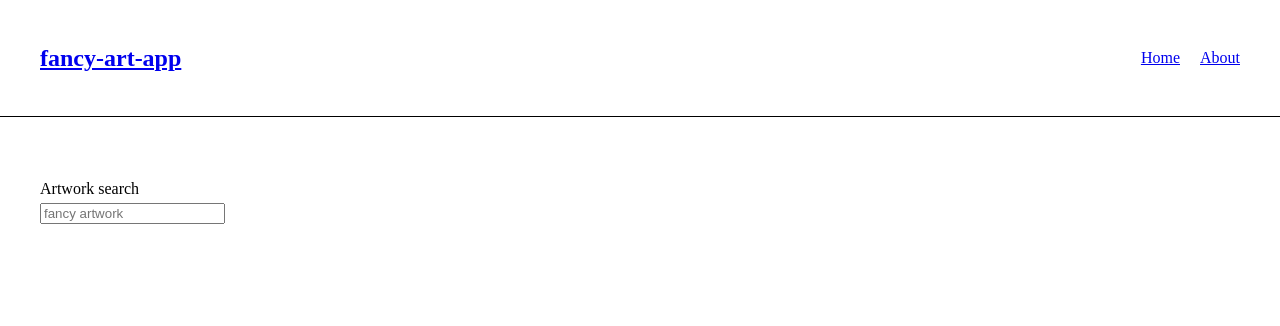
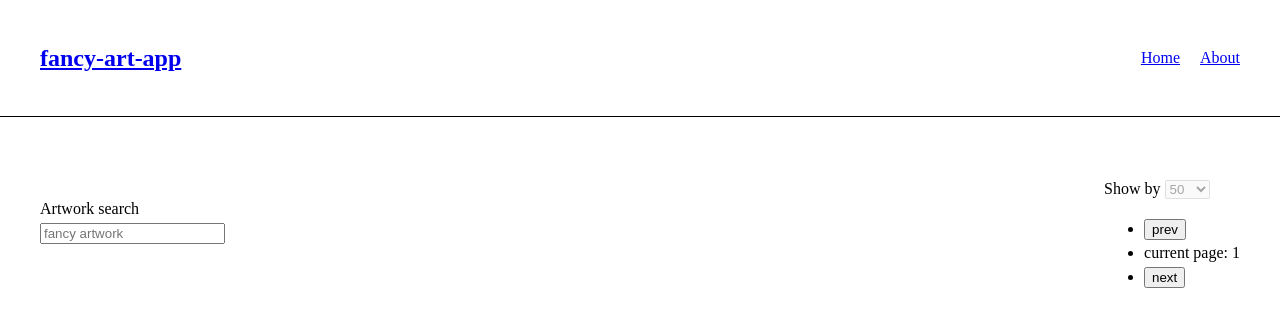
Before and after one commit to selfcodedmind/fancy-art-app, a Vue app: page / in a window 1280 px wide. Shown: the top 326 px of the page. Built offline with nearby package versions, Linux system fonts and the light colour scheme.

Commit message:
feat: basic pagination

```diff
--- a/package.json
+++ b/package.json
@@ -43,7 +43,7 @@
     "npm-run-all": "^4.1.5",
     "prettier": "^3.0.0",
     "start-server-and-test": "^2.0.0",
-    "typescript": "~5.1.6",
+    "typescript": "~5.0.4",
     "vite": "^4.4.9",
     "vitest": "^0.34.2",
     "vue-tsc": "^1.8.8"
--- /dev/null
+++ b/src/components/ArtworksPagination.vue
@@ -0,0 +1,81 @@
+<script setup lang="ts">
+import { useArtworksStore } from '@/stores/artworksStore'
+import { computed } from 'vue'
+import { useOffsetPagination } from '@vueuse/core'
+
+const artworksStore = useArtworksStore()
+const pagination = computed(() => artworksStore.pagination)
+const viewBy = computed(() => artworksStore.viewBy)
+
+const viewByOptions = [20, 50, 100]
+
+const fromPageCount = computed(() => {
+  if (!pagination.value) return
+  return (pagination.value.current_page - 1) * viewBy.value + 1
+})
+
+const toPageCount = computed(() => {
+  if (!pagination.value) return
+
+  const isOnLastPage = pagination.value.current_page === pagination.value.total_pages
+
+  return isOnLastPage ? pagination.value?.total : pagination.value?.current_page * viewBy.value
+})
+
+const handleViewByChange = (value: 20 | 50 | 100) => {
+  artworksStore.viewBy = value
+}
+
+function changePage({ currentPage }: { currentPage: number }) {
+  artworksStore.searchArtworks(artworksStore.currentSearchQuery, currentPage)
+}
+
+const { currentPage, currentPageSize, pageCount, isFirstPage, isLastPage, prev, next } =
+  useOffsetPagination({
+    total: pagination.value?.total,
+    page: 1,
+    pageSize: viewBy.value,
+    onPageChange: changePage
+  })
+</script>
+
+<template>
+  <div class="pagination">
+    <div v-if="pagination?.total" class="pagination__range">
+      {{ fromPageCount }} - {{ toPageCount }} from
+      {{ pagination?.total }}
+    </div>
+    <div class="">
+      <label for="">
+        Show by
+        <select
+          name="view-by"
+          :disabled="!pagination?.total || pagination?.total <= artworksStore.viewBy"
+          @change="
+            handleViewByChange(Number(($event.target as HTMLSelectElement).value) as 20 | 50 | 100)
+          "
+        >
+          <option
+            v-for="option in viewByOptions"
+            :key="option"
+            :value="option"
+            :selected="artworksStore.viewBy === option"
+          >
+            {{ option }}
+          </option>
+        </select>
+      </label>
+    </div>
+    <div class="">
+      <ul>
+        <li>
+          <button @click="prev">prev</button>
+        </li>
+        <li>current page: {{ currentPage }}</li>
+        <li>
+          <button @click="next">next</button>
+        </li>
+      </ul>
+    </div>
+  </div>
+</template>
--- a/src/components/ArtworksSearch.vue
+++ b/src/components/ArtworksSearch.vue
@@ -1,24 +1,15 @@
 <script setup lang="ts">
 import { ref } from 'vue'
-import { artworksService } from '@/services/artworksService'
 import { watchDebounced } from '@vueuse/core'
 import { useArtworksStore } from '@/stores/artworksStore'
 
 const searchQuery = ref('')
 const artworksStore = useArtworksStore()
-const handleSearch = async (searchQuery: string) => {
-  if (!searchQuery) return
-
-  const response = await artworksService.searchArtworks(searchQuery)
-  if (!response) return
-
-  artworksStore.images = response.data.data
-}
 
 watchDebounced(
   searchQuery,
   () => {
-    handleSearch(searchQuery.value)
+    artworksStore.searchArtworks(searchQuery.value)
   },
   { debounce: 500 }
 )
--- /dev/null
+++ b/src/components/ArtworksWrap.vue
@@ -0,0 +1,34 @@
+<script setup lang="ts">
+import ArtworksSearch from '@/components/ArtworksSearch.vue'
+import ArtworksImages from '@/components/ArtworksImages.vue'
+import ArtworksPagination from '@/components/ArtworksPagination.vue'
+</script>
+
+<template>
+  <main class="artworks">
+    <div class="artworks__header">
+      <ArtworksSearch class="artworks__search" />
+      <ArtworksPagination />
+    </div>
+    <ArtworksImages />
+  </main>
+</template>
+
+<style scoped lang="scss">
+.artworks {
+  padding: 40px;
+
+  // .artworks__header
+  &__header {
+    display: flex;
+    justify-content: space-between;
+    align-items: center;
+    gap: 20px;
+  }
+
+  // .artworks__search
+  &__search {
+    margin-bottom: 40px;
+  }
+}
+</style>
--- a/src/services/artworksService.ts
+++ b/src/services/artworksService.ts
@@ -1,12 +1,15 @@
 import { apiService } from '@/services/apiService'
 import type { TArtworksSearchResponse } from '@/types/artworksTypes'
+import type { TViewBy } from '@/types/artworksTypes'
 
 class ArtworksService {
-  async searchArtworks(searchQuery: string) {
+  async searchArtworks(searchQuery: string, viewBy: TViewBy, page: number) {
     return await apiService.get<TArtworksSearchResponse>('v1/artworks/search', {
       params: {
         q: searchQuery,
-        fields: 'image_id'
+        fields: 'image_id',
+        limit: viewBy,
+        page
       }
     })
   }
--- a/src/stores/artworksStore.ts
+++ b/src/stores/artworksStore.ts
@@ -1,11 +1,39 @@
-import { ref } from 'vue'
+import { ref, watch } from 'vue'
 import { defineStore } from 'pinia'
 import type { TArtworksSearchResponse } from '@/types/artworksTypes'
+import type { TViewBy } from '@/types/artworksTypes'
+import { artworksService } from '@/services/artworksService'
 
 export const useArtworksStore = defineStore('artworks', () => {
+  const pagination = ref<TArtworksSearchResponse['pagination']>()
   const images = ref<TArtworksSearchResponse['data']>([])
 
+  const viewBy = ref<TViewBy>(50)
+  const currentSearchQuery = ref('')
+
+  const searchArtworks = async (
+    searchQuery: string = currentSearchQuery.value,
+    page: number = 1
+  ) => {
+    if (!searchQuery) return
+
+    const response = await artworksService.searchArtworks(searchQuery, viewBy.value, page)
+    if (!response) return
+
+    currentSearchQuery.value = searchQuery
+    pagination.value = response.data.pagination
+    images.value = response.data.data
+  }
+
+  watch(viewBy, async () => {
+    await searchArtworks()
+  })
+
   return {
-    images
+    pagination,
+    images,
+    viewBy,
+    searchArtworks,
+    currentSearchQuery
   }
 })
--- a/src/types/artworksTypes.ts
+++ b/src/types/artworksTypes.ts
@@ -33,3 +33,5 @@ export type TArtworksSearchResponse = {
     website_url: string
   }
 }
+
+export type TViewBy = 20 | 50 | 100
--- a/src/views/HomeView.vue
+++ b/src/views/HomeView.vue
@@ -1,21 +1,7 @@
 <script setup lang="ts">
-import ArtworksSearch from '@/components/ArtworksSearch.vue'
-import ArtworksImages from '@/components/ArtworksImages.vue'
+import ArtworksWrap from '@/components/ArtworksWrap.vue'
 </script>
 
 <template>
-  <main class="artworks">
-    <ArtworksSearch class="artworks__search" />
-    <ArtworksImages />
-  </main>
+  <ArtworksWrap />
 </template>
-
-<style scoped lang="scss">
-.artworks {
-  padding: 40px;
-  // .artworks__search
-  &__search {
-    margin-bottom: 40px;
-  }
-}
-</style>
```
Also changed, not shown: 1 other file (tests, documents, lock files or other folders).
